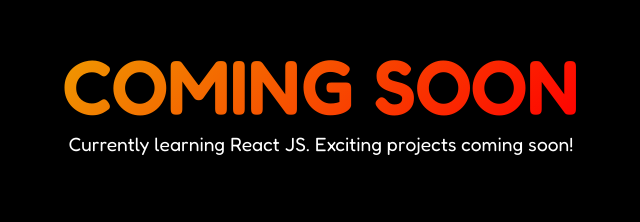
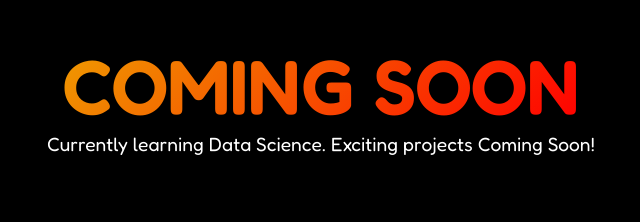
Before and after one commit to Madhavendra-007/mini-projects, a React (Create React App) app: page / in a window 1280 px wide. Shown: the part 303-525 px from the top of the page, without its empty margins (319-959 px from the left). Built offline with nearby package versions, Linux system fonts and the light colour scheme; a web font is replaced by a local one.

Commit message:
current priority change

```diff
--- a/src/Components/MiniProjects.jsx
+++ b/src/Components/MiniProjects.jsx
@@ -7,7 +7,7 @@ const MiniProjects = () => {
     <div className='comingSoon'>
       <p>COMING SOON
       </p>
-      <div>Currently learning React JS. Exciting projects coming soon!</div>
+      <div>Currently learning Data Science. Exciting projects Coming Soon!</div>
       </div>
 
 </>
```
